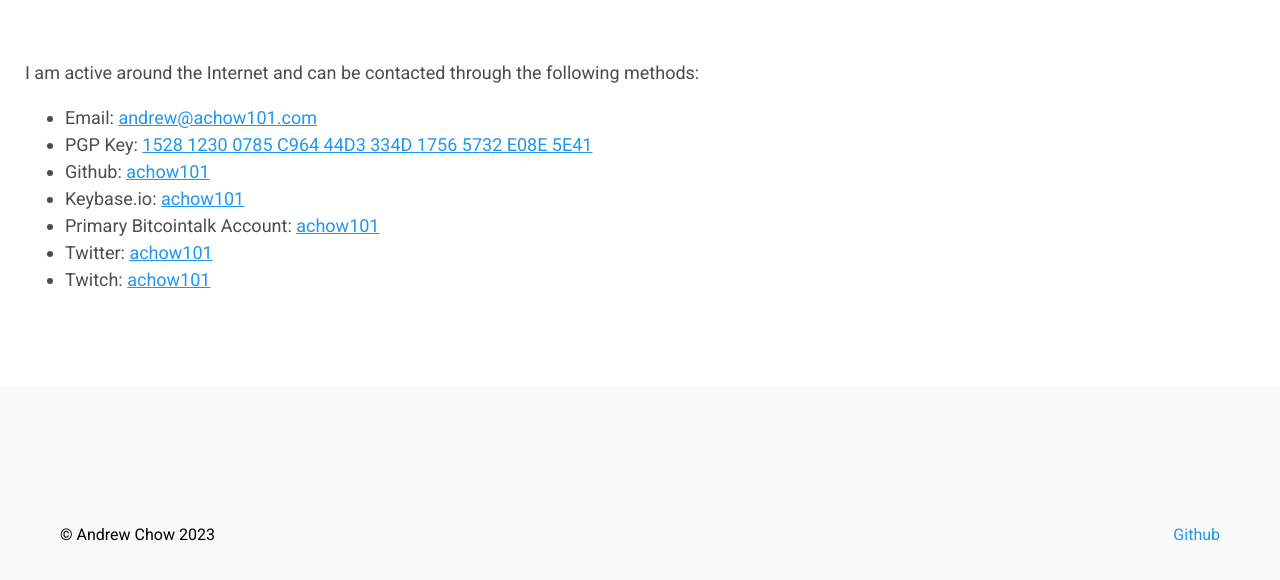
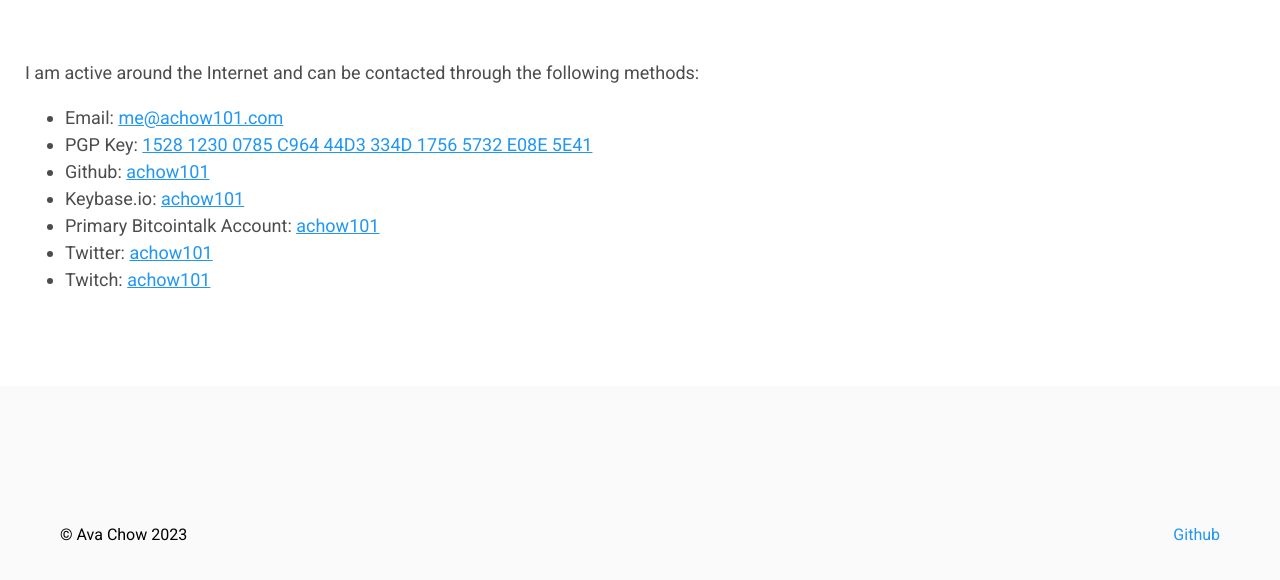
Before and after one commit to achow101/achow101.github.io, a Jekyll site: the page built from _pages/contact.md, in a window 1280 px wide and 978 px high. Shown: the part 292-872 px from the top of the window. Built offline with Jekyll 4.4.1, drawn with Linux system fonts in a browser that asks for light colours.

Commit message:
Update contact info

```diff
--- a/_config.yml
+++ b/_config.yml
@@ -13,10 +13,10 @@
 # you will see them accessed via {{ site.title }}, {{ site.email }}, and so on.
 # You can create any custom variable you would like, and they will be accessible
 # in the templates via {{ site.myvariable }}.
-title: Andrew Chow
-email: andrew@achow101.com
+title: Ava Chow
+email: me@achow101.com
 description: > # this means to ignore newlines until "baseurl:"
-  The website of Andrew Chow, a young programmer, Bitcoiner, and technology enthusiast.
+  The website of Ava Chow, a programmer, Bitcoiner, and technology enthusiast.
 baseurl: "" # the subpath of your site, e.g. /blog
 url: "http://achow101.com" # the base hostname & protocol for your site
 
--- a/_pages/contact.md
+++ b/_pages/contact.md
@@ -5,7 +5,7 @@ permalink: /contact/
 ---
 I am active around the Internet and can be contacted through the following methods:
 
-- Email: [andrew@achow101.com](mailto:andrew@achow101.com)
+- Email: [me@achow101.com](mailto:andrew@achow101.com)
 - PGP Key: [1528 1230 0785 C964 44D3  334D 1756 5732 E08E 5E41](https://achow101.com/achow101.pgp)
 - Github: [achow101](https://github.com/achow101)
 - Keybase.io: [achow101](https://keybase.io/achow101)
--- a/index.markdown
+++ b/index.markdown
@@ -1,6 +1,6 @@
 ---
 layout: page
-title: Andrew Chow
+title: Ava Chow
 ---
 I am a developer, specializing in C++, Python, and Java although I can do other stuff with programming and server maintenance and management.
 Currently I am an engineer at [Blockstream](https://blockstream.com/).
```
Also changed, not shown: 1 other file.
